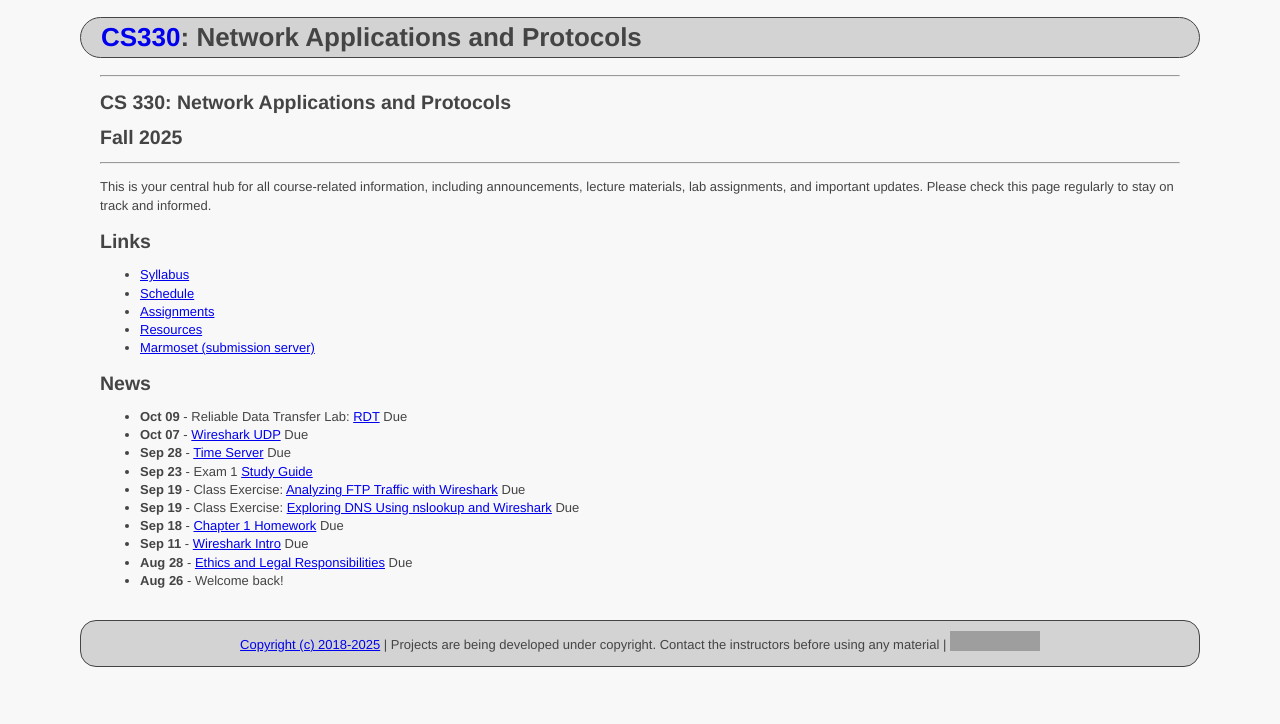
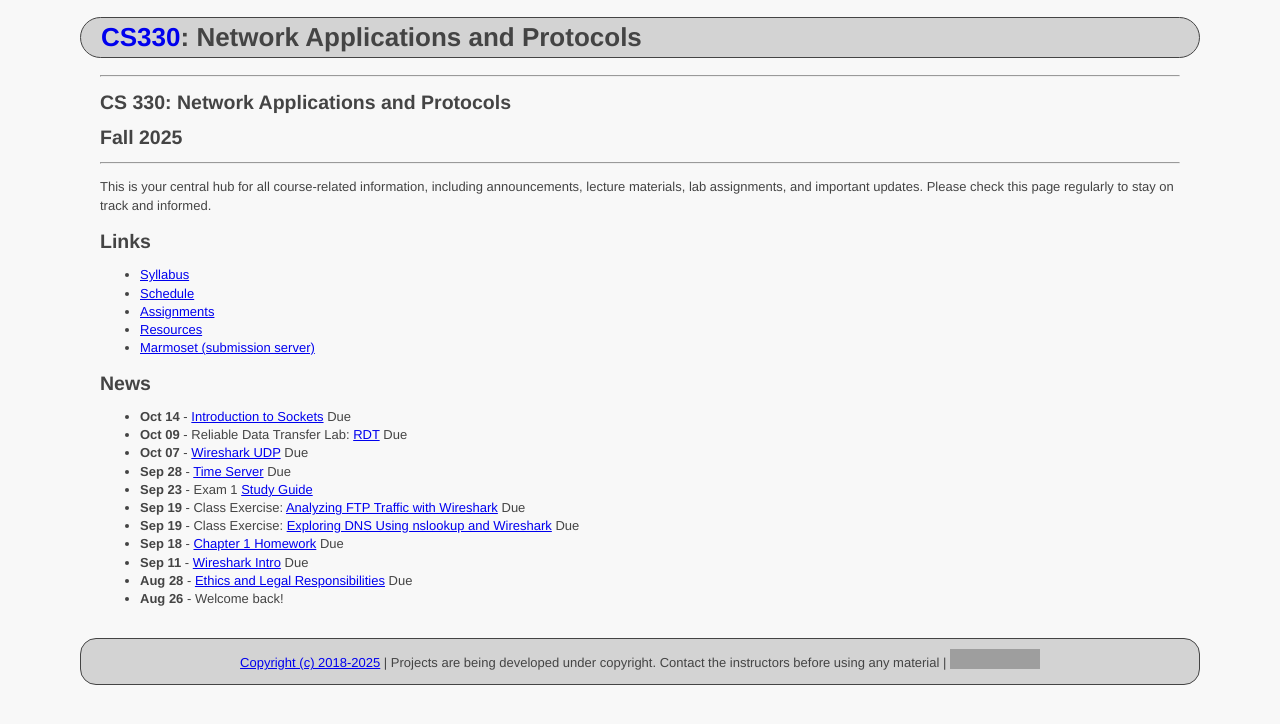
Before and after one commit to ycpcs/cs330-fall2025, a Jekyll site: the page built from index.md, in a window 1280 px wide. Shown: the top 724 px of the page. Built offline with Jekyll 4.4.1, drawn with Linux system fonts in a browser that asks for light colours; grey boxes are pictures that could not be loaded.

Commit message:
add sockets

```diff
--- a/index.md
+++ b/index.md
@@ -23,6 +23,7 @@ This is your central hub for all course-related information, including announcem
 * [Marmoset (submission server)](https://cs.ycp.edu/marmoset)
 
 ## News
+* **Oct 14** - [Introduction to Sockets](sockets.html) Due
 * **Oct 09** - Reliable Data Transfer Lab: [RDT](assignments/rdt.html) Due
 * **Oct 07** - [Wireshark UDP](assignments/wireshark-udp.html) Due
 * **Sep 28** - [Time Server](assignments/time-server.html) Due
```
